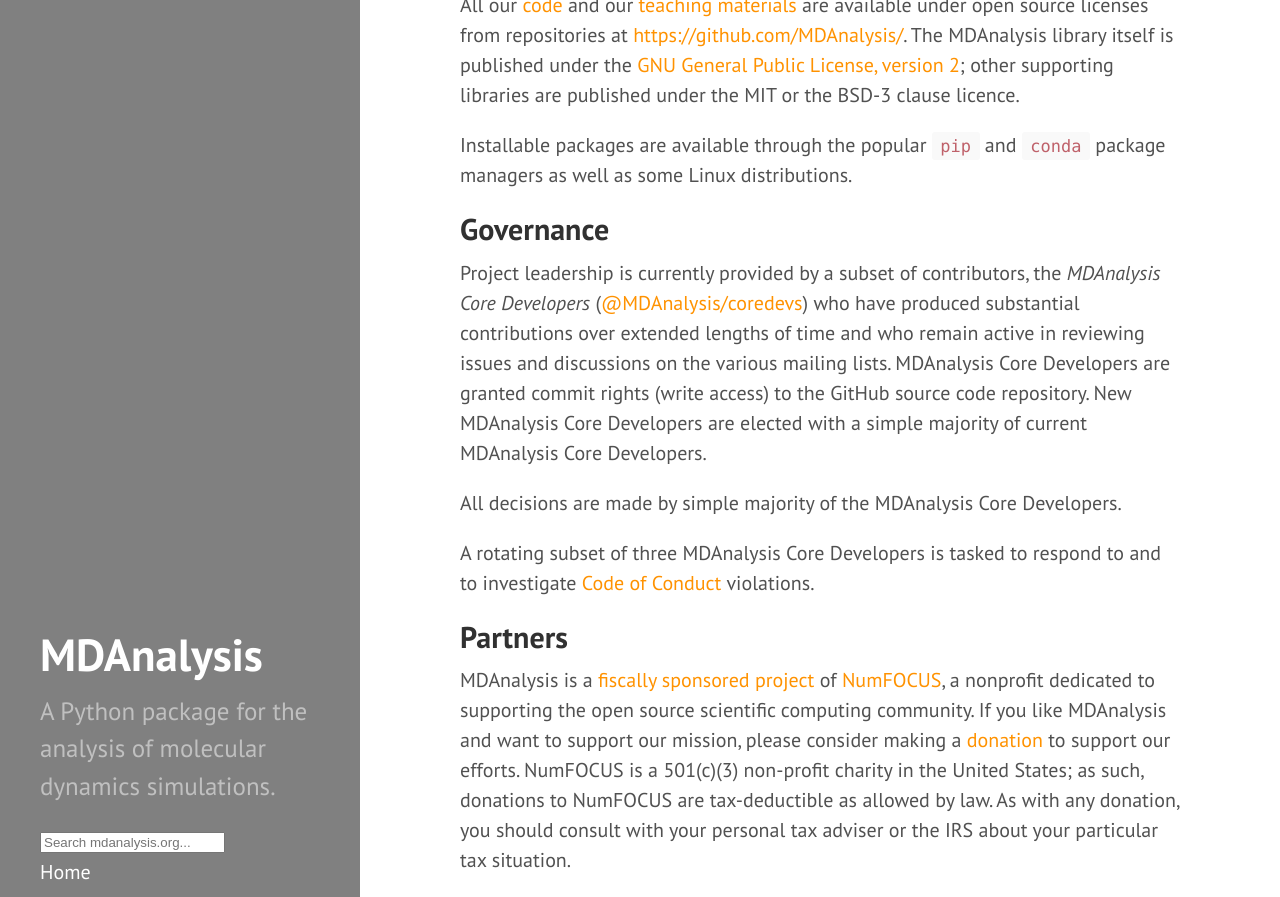
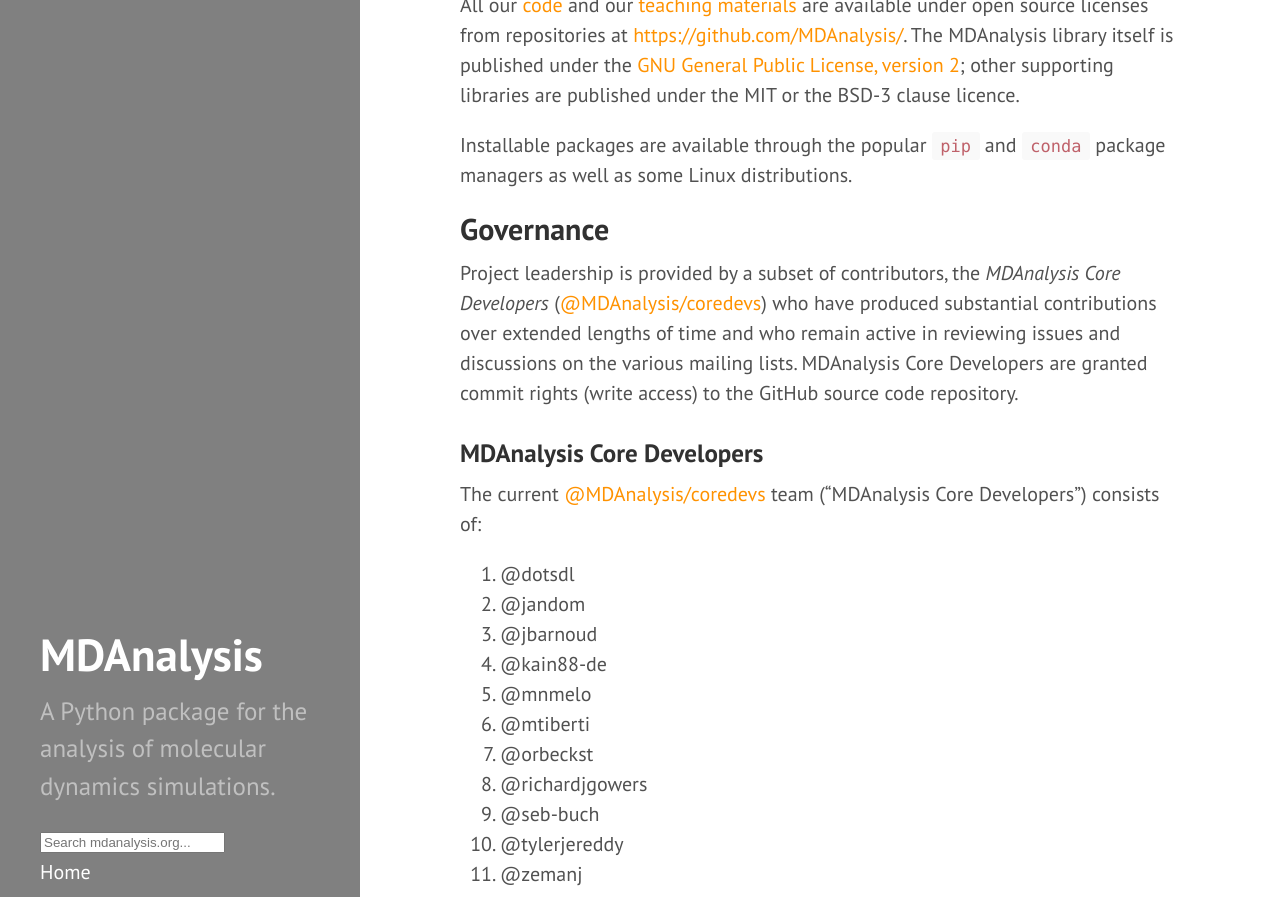
Before and after one commit to MDAnalysis/MDAnalysis.github.io, a Jekyll site: the page built from about.md, in a window 1280 px wide and 1400 px high, scrolled down 725 px. Shown: the top 897 px of the window. Built offline with Jekyll 4.4.1, drawn with Linux system fonts in a browser that asks for light colours; comment, search, counter and statistics services are not loaded; some of the changed text lies outside the part shown.

Commit message:
Governance: explicit list of MDAnalysis Core Developers
- copied list from https://github.com/orgs/MDAnalysis/teams/coredevs/members which is only visible to project members
- added subsections for Governance

```diff
--- a/about.md
+++ b/about.md
@@ -46,19 +46,46 @@ Installable packages are available through the popular ``pip`` and
 
 ## Governance
 
-Project leadership is currently provided by a subset of contributors,
+Project leadership is provided by a subset of contributors,
 the *MDAnalysis Core Developers*
-([@MDAnalysis/coredevs](https://github.com/orgs/MDAnalysis/teams/coredevs)) who
-have produced substantial contributions over extended lengths of time and who
-remain active in reviewing issues and discussions on the various mailing
-lists. MDAnalysis Core Developers are granted commit rights (write access) to the GitHub
-source code repository. New MDAnalysis Core Developers are elected with a simple majority
-of current MDAnalysis Core Developers.
+([@MDAnalysis/coredevs](https://github.com/orgs/MDAnalysis/teams/coredevs))
+who have produced substantial contributions over extended lengths of
+time and who remain active in reviewing issues and discussions on the
+various mailing lists. MDAnalysis Core Developers are granted commit
+rights (write access) to the GitHub source code repository.
 
-All decisions are made by simple majority of the MDAnalysis Core Developers.
+### MDAnalysis Core Developers
 
-A rotating subset of three MDAnalysis Core Developers is tasked to respond to and to
-investigate [Code of Conduct]({{site.baseurl}}/pages/conduct/) violations.
+The current
+[@MDAnalysis/coredevs](https://github.com/orgs/MDAnalysis/teams/coredevs/members)
+team ("MDAnalysis Core Developers") consists of:
+
+1. @dotsdl
+2. @jandom
+3. @jbarnoud
+4. @kain88-de
+5. @mnmelo
+6. @mtiberti
+7. @orbeckst
+8. @richardjgowers
+9. @seb-buch
+10. @tylerjereddy
+11. @zemanj
+
+
+### Decision Making Process
+
+1. All decisions are made by simple majority of the MDAnalysis Core
+   Developers.
+2. New MDAnalysis Core Developers are elected with a simple majority
+   of current MDAnalysis Core Developers.
+
+### Code of Conduct
+
+Everyone in the MDAnalysis community adheres to our [Code of
+Conduct]({{site.baseurl}}/pages/conduct/).  A rotating subset of three
+MDAnalysis Core Developers is tasked to respond to and to investigate
+[Code of Conduct]({{site.baseurl}}/pages/conduct/) violations.
 
 
 ## Partners
```
